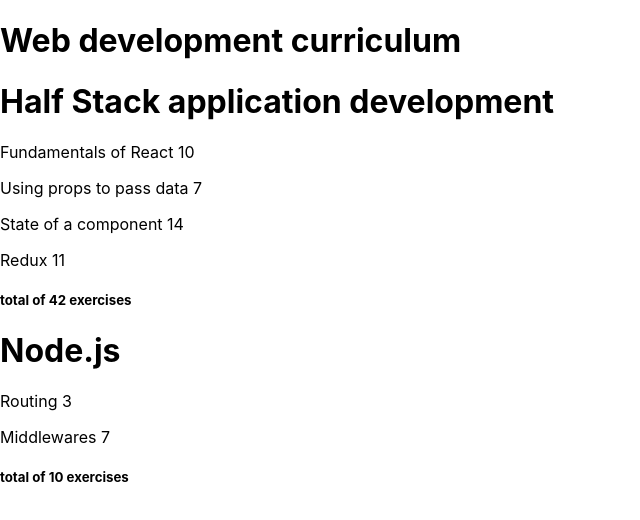
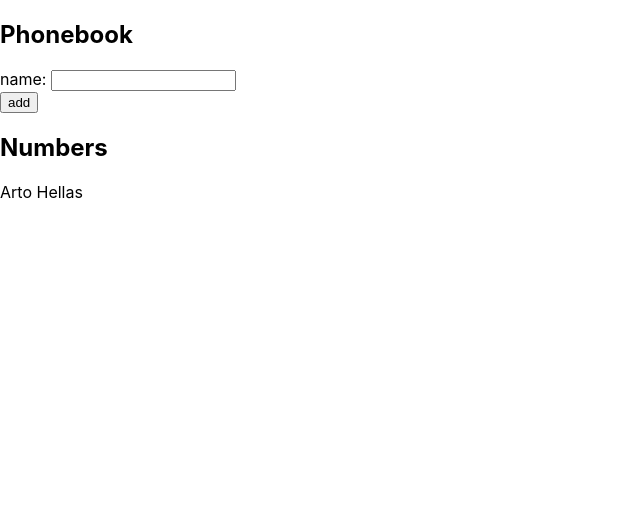
Before and after one commit to freestylsoccer/Full-Stack-Open-2022, a React (Create React App) app in the folder part2/: page / in a window 1280 px wide. Shown: the top 520 px of the page, without its empty margins (0-640 px from the left). Built offline with nearby package versions, Linux system fonts and the light colour scheme.

Commit message:
2.6: La guía telefónica Paso1

```diff
--- a/part2/src/App.js
+++ b/part2/src/App.js
@@ -1,60 +1,40 @@
-import Course from "./Components/Course"
-import Header from "./Components/Header"
+import React, { useState } from 'react'
 
 const App = () => {
+  const [ persons, setPersons ] = useState([
+    { name: 'Arto Hellas' }
+  ])
+  const [ newName, setNewName ] = useState('')
 
-  const courses = [
-    {
-      name: 'Half Stack application development',
-      id: 1,
-      parts: [
-        {
-          name: 'Fundamentals of React',
-          exercises: 10,
-          id: 1,
-        },
-        {
-          name: 'Using props to pass data',
-          exercises: 7,
-          id: 2,
-        },
-        {
-          name: 'State of a component',
-          exercises: 14,
-          id: 3,
-        },
-        {
-          name: 'Redux',
-          exercises: 11,
-          id: 4,
-        },
-      ],
-    },
-    {
-      name: 'Node.js',
-      id: 2,
-      parts: [
-        {
-          name: 'Routing',
-          exercises: 3,
-          id: 1,
-        },
-        {
-          name: 'Middlewares',
-          exercises: 7,
-          id: 2,
-        },
-      ],
-    },
-  ]
+  const addPerson = (event) => {
+    event.preventDefault()
+
+    let newPerson = [...persons]
+    const person = {
+      name: newName
+    }
+    newPerson = newPerson.concat(person)
+
+    setPersons(newPerson)
+    setNewName('')
+  }
 
   return (
-    <>
-      <Header text="Web development curriculum" />
-      {courses.map(course =>
-        <Course key={course.id} course={course} />
+    <div>
+      <h2>Phonebook</h2>
+      <form onSubmit={addPerson}>
+        <div>
+          name: <input value={newName} onChange={(e) => setNewName(e.target.value)}/>
+        </div>
+        <div>
+          <button type="submit">add</button>
+        </div>
+      </form>
+      <h2>Numbers</h2>
+      {persons.map(person =>
+        <p key={person.name}>{person.name}</p>
       )}
-    </>
+    </div>
   )
 }
 
```
